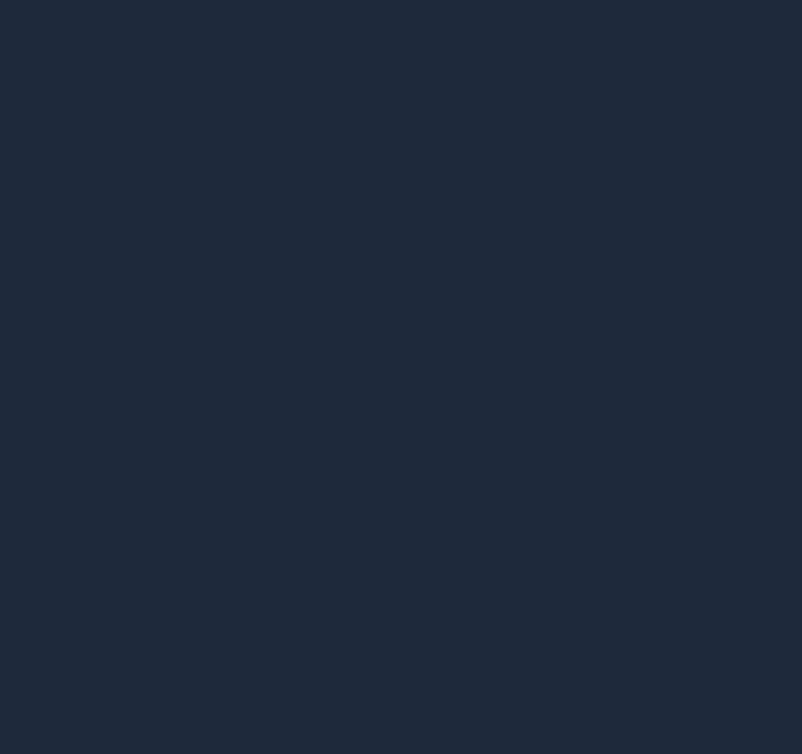
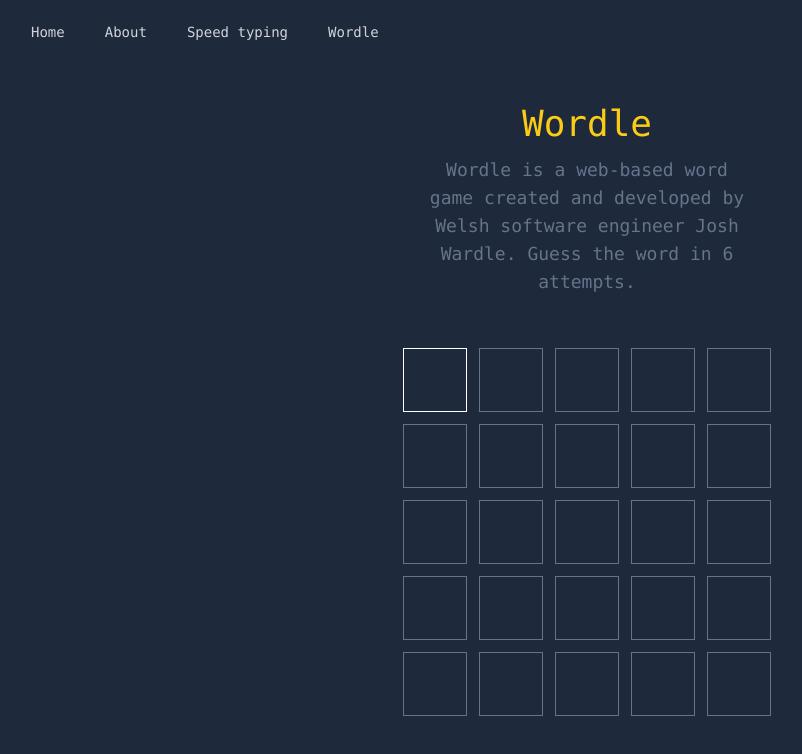
Before and after one commit to GoblikM/goblikm, a React (Create React App) app: page /wordle in a window 1280 px wide. Before the commit this address had no page. Shown: the top 754 px of the page, without its empty margins (53-855 px from the left). Built offline with nearby package versions, Linux system fonts and the light colour scheme.

Commit message:
wordle game

```diff
--- a/src/App.tsx
+++ b/src/App.tsx
@@ -11,6 +11,7 @@
 import SpeedTypePage from "./pages/SpeedTypePage";
 import AboutPage from "./pages/AboutPage";
 import HomePage from "./pages/HomePage";
+import WordlePage from "./pages/WordlePage";
 
 const App = () => {
   return (
@@ -19,6 +20,7 @@
         <Route path="/" element={<HomePage />} />
         <Route path="/speedtype" element={<SpeedTypePage />} />
         <Route path="/about" element={<AboutPage />} />
+        <Route path="/wordle" element={<WordlePage />} />
       </Routes>
     </BrowserRouter>
   );
--- a/src/components/shared/Navbar.tsx
+++ b/src/components/shared/Navbar.tsx
@@ -26,6 +26,12 @@
                 >
                   Speed typing
                 </Link>
+                <Link
+                  className="text-gray-300 hover:bg-gray-700 hover:text-white rounded-md px-3 py-2 text-sm font-medium"
+                  to="/wordle"
+                >
+                  Wordle
+                </Link>
               </div>
             </div>
           </div>
--- a/src/index.css
+++ b/src/index.css
@@ -4,6 +4,12 @@
 
 @layer base {
   body {
-    @apply bg-slate-800 font-mono px-4;
+    @apply bg-slate-800 font-mono px-4 min-h-full;
   }
 }
+
+@layer components {
+  .tile {
+    @apply w-16 h-16 border border-slate-500 text-4xl text-slate-300 flex justify-center items-center mt-3 uppercase;
+  }
+}
--- /dev/null
+++ b/src/pages/WordlePage.tsx
@@ -0,0 +1,122 @@
+import { useEffect, useState } from "react";
+import Layout from "./Layout";
+import { motion } from "framer-motion";
+
+const MAX_ATTEMPTS = 5;
+
+const WordlePage = () => {
+  const [guesses, setGuesses] = useState(["", "", "", "", ""]);
+  const [currentRow, setCurrentRow] = useState(0);
+  const [currentGuess, setCurrentGuess] = useState("");
+  const [word, setWord] = useState("APPLE");
+
+  /**
+   * Handles the keydown event for the Wordle game.
+   *
+   * @param {KeyboardEvent} e - The keyboard event object.
+   */
+  const handleKeyDown = (e: KeyboardEvent) => {
+    if (currentRow >= MAX_ATTEMPTS) {
+      return;
+    }
+
+    if (e.key === "Enter" && currentGuess.length === 5) {
+      const newGuesses = [...guesses];
+      newGuesses[currentRow] = currentGuess.toUpperCase();
+      setGuesses(newGuesses);
+      setCurrentGuess("");
+      setCurrentRow(currentRow + 1);
+    } else if (e.key === "Backspace") {
+      setCurrentGuess(currentGuess.slice(0, -1));
+    } else if (/^[a-zA-Z]$/.test(e.key) && currentGuess.length < 5) {
+      setCurrentGuess(currentGuess + e.key.toUpperCase());
+      console.log(guesses);
+      console.log(currentRow);
+      console.log(currentGuess);
+    }
+  };
+
+  useEffect(() => {
+    window.addEventListener("keydown", handleKeyDown);
+    return () => {
+      window.removeEventListener("keydown", handleKeyDown);
+    };
+  }, [currentGuess, currentRow]);
+
+  return (
+    <Layout title="Wordle">
+      <div className="flex flex-col items-center">
+        <p className="mt-3 text-base sm:text-lg text-slate-500 text-center max-w-80">
+          Wordle is a web-based word game created and developed by Welsh
+          software engineer Josh Wardle. Guess the word in 6 attempts.
+        </p>
+        <div className="mt-10">
+          {guesses.map((guess, index) => (
+            <Row
+              key={index}
+              guess={index === currentRow ? currentGuess : guess}
+              word={word}
+              isActiveRow={index === currentRow}
+              isEvaluated={index < currentRow}
+            />
+          ))}
+        </div>
+      </div>
+    </Layout>
+  );
+};
+
+export default WordlePage;
+
+const Row = ({
+  guess,
+  word,
+  isActiveRow,
+  isEvaluated,
+}: {
+  guess: string;
+  word: string;
+  isActiveRow: boolean;
+  isEvaluated: boolean;
+}) => {
+  const tiles = [];
+  for (let i = 0; i < 5; i++) {
+    const char = guess[i] || "";
+    let className =
+      "tile border w-16 h-16 flex items-center justify-center text-2xl font-bold";
+    if (isActiveRow && i === guess.length) {
+      className += " border-white"; // Active tile
+    } else if (isEvaluated) {
+      // Evaluate only if the guess is complete
+      if (char === word[i]) {
+        className += " bg-green-500 text-white"; // Correct letter in correct place
+      } else if (word.includes(char)) {
+        className += " bg-yellow-500 text-white"; // Correct letter in wrong place
+      } else {
+        className += " bg-gray-500 text-white"; // Incorrect letter
+      }
+      tiles.push(
+        // Animate the evaluation of the guess
+        <motion.div
+          key={i}
+          initial={{ scale: 0 }}
+          animate={{ scale: 1 }}
+          transition={{ duration: 0.5, delay: i * 0.5 }}
+          className={className}
+        >
+          {char}
+        </motion.div>
+      );
+    }
+    // Display the current guess as it is being typed out by the user
+    if (!isEvaluated) {
+      tiles.push(
+        <div key={i} className={className}>
+          {char}
+        </div>
+      );
+    }
+    console.log(tiles);
+  }
+  return <div className="grid grid-cols-5 gap-3">{tiles}</div>;
+};
```
